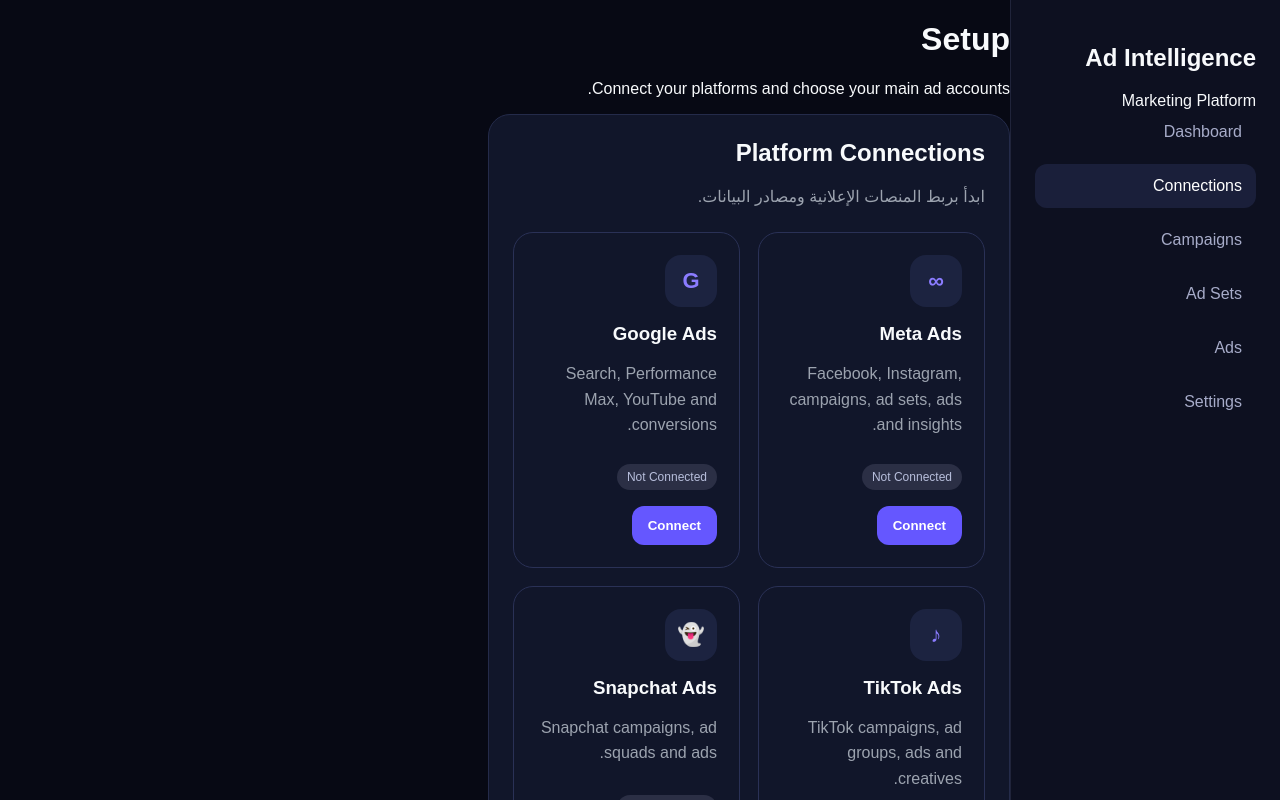
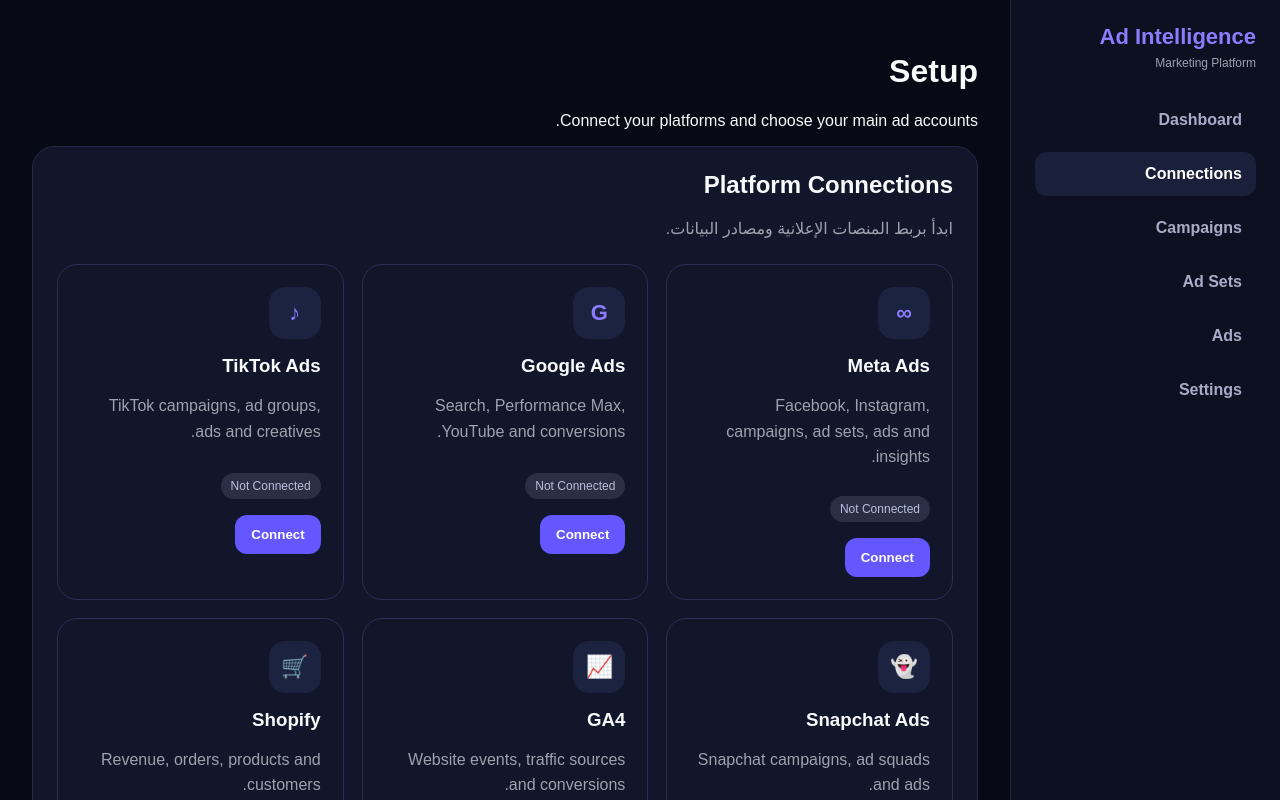
Before and after one commit to ahmedashrafaa413-hub/ad-intelligence, a Next.js app: page /connections in a window 1280 px wide. Shown: the top 800 px of the page. Built offline with nearby package versions, Linux system fonts and the light colour scheme; no server answers.

Commit message:
Update globals.css

```diff
--- a/app/globals.css
+++ b/app/globals.css
@@ -268,3 +268,47 @@ body {
   color: #9ca3af;
   line-height: 1.7;
 }
+.main-content {
+  flex: 1;
+  min-height: 100vh;
+  padding: 32px;
+  overflow-x: hidden;
+}
+
+.sidebar-header {
+  margin-bottom: 28px;
+}
+
+.sidebar-header h2 {
+  margin: 0;
+  color: #8b7cff;
+  font-size: 22px;
+}
+
+.sidebar-header span {
+  display: block;
+  color: #9ca3af;
+  font-size: 12px;
+  margin-top: 6px;
+}
+
+.sidebar-nav {
+  display: flex;
+  flex-direction: column;
+  gap: 8px;
+}
+
+.nav-item {
+  display: block;
+  padding: 13px 14px;
+  border-radius: 12px;
+  color: #a7acc9;
+  text-decoration: none;
+  font-weight: 700;
+}
+
+.nav-item:hover,
+.nav-item.active {
+  background: #6557ff;
+  color: #fff;
+}
```
